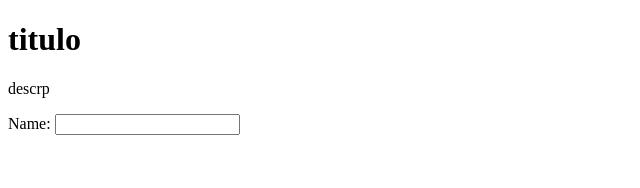
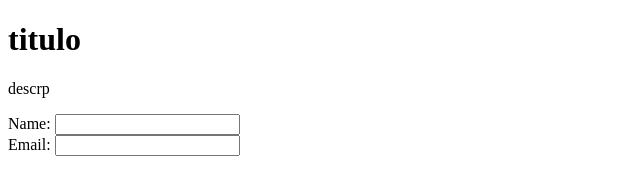
Before and after one commit to Fig77/Facundo-Juan, a plain HTML site: page index.html in a window 1280 px wide. Shown: the whole page, without its empty margins (0-640 px from the left). Drawn offline with Linux system fonts and the light colour scheme.

Commit message:
User stories 5 & 6

```diff
--- a/index.html
+++ b/index.html
@@ -16,6 +16,12 @@
     <form id="survey-form">
       <label for="name">Name:</label>
       <input id="name" type="text">
+
+	  <section name="email">
+		  <label for="email">Email:</label>
+		  <input id="email" type="email">
+	  </section>
+
     </form>
 
 
```
